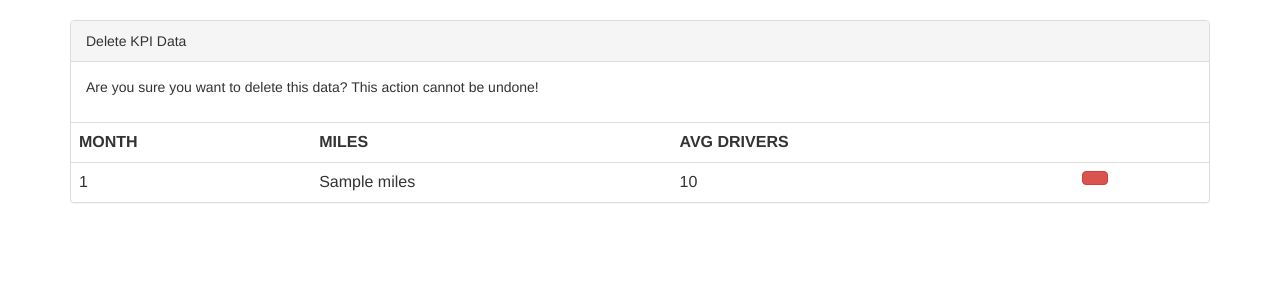
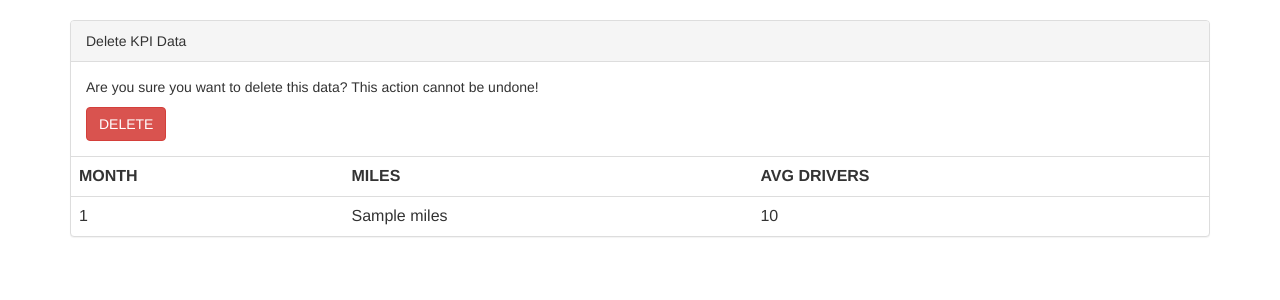
Before and after one commit to jwaltzjr/kpi-data, a Flask app: template app/templates/delete.html in a window 1280 px wide. Shown: the part 52-352 px from the top of the page. Run offline with Flask 2, Linux system fonts and the light colour scheme; the template is opened without the code that fills it: most values are stand-ins (such as "Sample title", 1, 10 or a date in 2020); some libraries are stand-ins or nearby versions.

Commit message:
Fix delete button

```diff
--- a/app/templates/delete.html
+++ b/app/templates/delete.html
@@ -5,19 +5,18 @@
     <div class="panel-heading">Delete KPI Data</div>
     <div class="panel-body">
       <p>Are you sure you want to delete this data? This action cannot be undone!</p>
+      <a href="{{ url_for('delete_confirmed', id=month.month_id) }}" class="btn btn-danger">DELETE</a>
     </div>
     <table class="table">
       <tr>
         <th>MONTH</th>
         <th>MILES</th>
         <th>AVG DRIVERS</th>
-        <th></th>
       </tr>
       <tr>
         <td>{{ month.month_id }}</td>
         <td>{{ month.miles }}</td>
         <td>{{ month.avg_drivers }}</td>
-        <td><a href="{{ url_for('delete_confirmed', id=month.month_id) }}" class="btn btn-danger" value="DELETE"></td>
       </tr>
     </table>
   </div>
```
